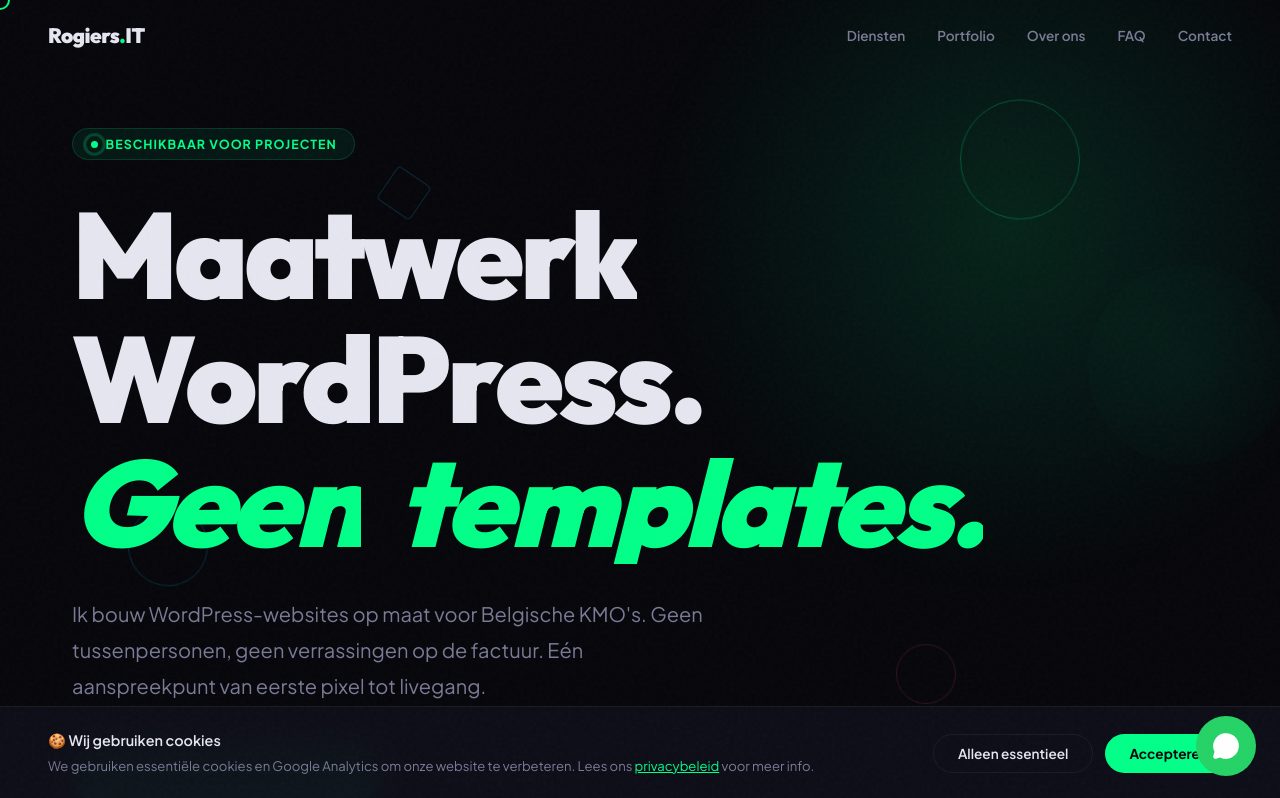
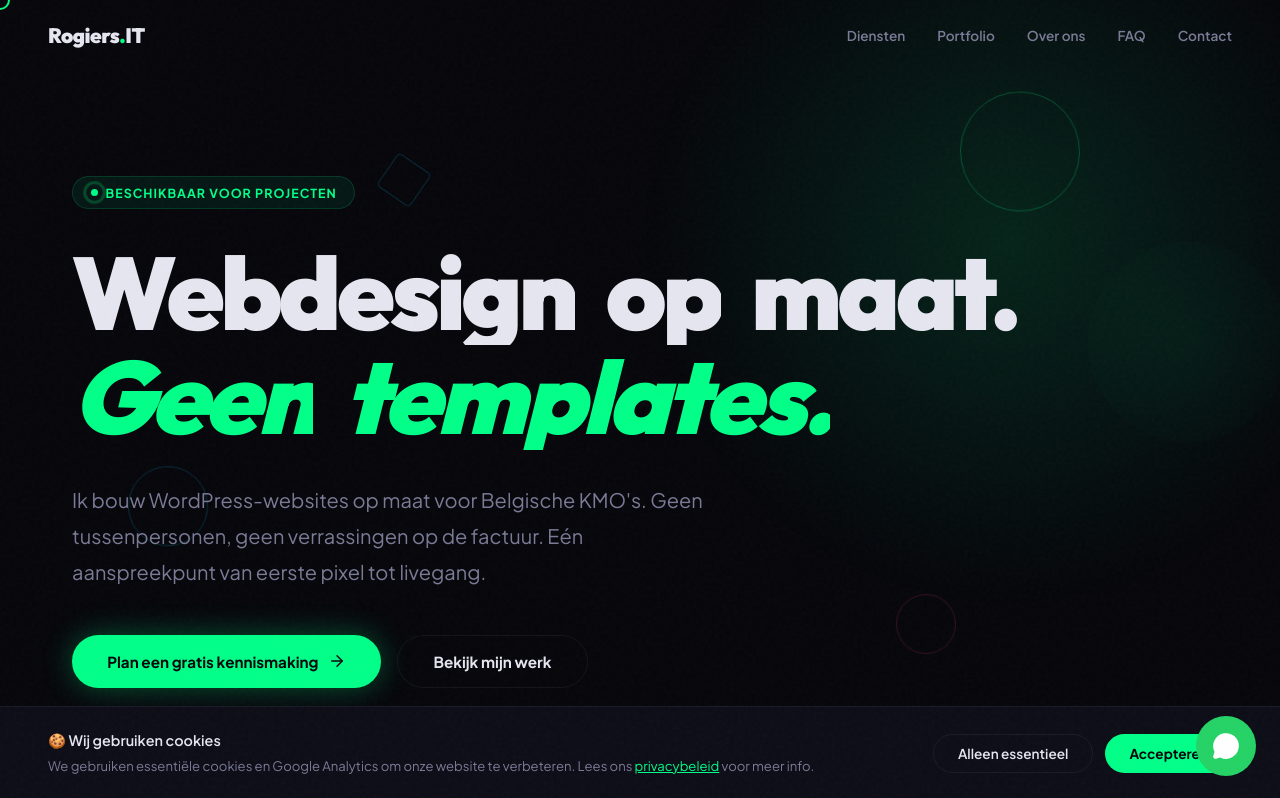
Before and after one commit to yrogiers/rogiers-it-solutions, a React (Vite) app: page / in a window 1280 px wide. Shown: the top 798 px of the page. Built offline with nearby package versions, Linux system fonts and the light colour scheme.

Commit message:
title update

```diff
--- a/src/App.jsx
+++ b/src/App.jsx
@@ -591,12 +591,12 @@
       <div style={{ marginTop: isMobile ? "1.25rem" : "2rem", position:"relative", zIndex:2 }}>
         <TextReveal as="h1" delay={0.2} style={{
           fontFamily:V.font1, fontWeight:900,
-          fontSize: isMobile ? "clamp(2rem,10vw,3.2rem)" : "clamp(3.5rem,9.5vw,8.5rem)",
+          fontSize: isMobile ? "clamp(2rem,10vw,3.2rem)" : "clamp(3rem,8vw,7.5rem)",
           lineHeight: isMobile ? 1.08 : 1.02, letterSpacing: isMobile ? "-1px" : "-4px", color:V.text,
-        }}>Maatwerk WordPress.</TextReveal>
+        }}>Webdesign op maat.</TextReveal>
         <TextReveal as="h1" delay={0.55} style={{
           fontFamily:V.font1, fontWeight:900,
-          fontSize: isMobile ? "clamp(2rem,10vw,3.2rem)" : "clamp(3.5rem,9.5vw,8.5rem)",
+          fontSize: isMobile ? "clamp(2rem,10vw,3.2rem)" : "clamp(3rem,8vw,7.5rem)",
           lineHeight: isMobile ? 1.08 : 1.02, letterSpacing: isMobile ? "-1px" : "-4px", color:V.accent, fontStyle:"italic",
         }}>Geen templates.</TextReveal>
       </div>
```
